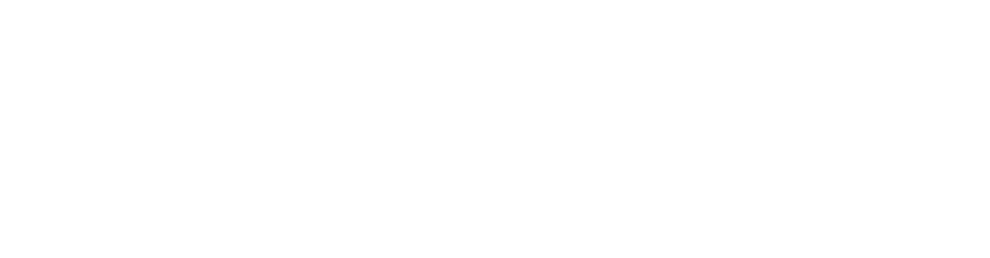
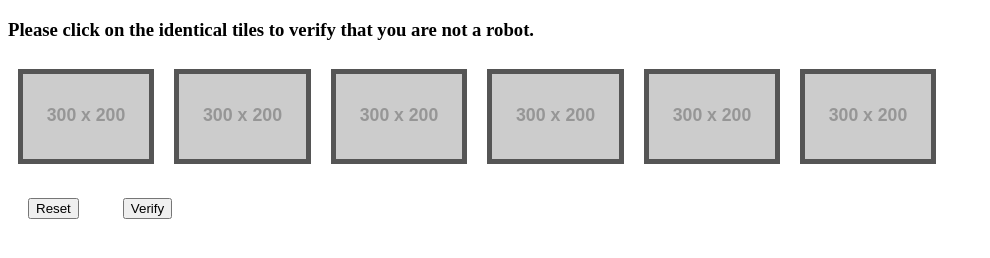
Before and after one commit to acciojob/I-am-not-a-robot-noumantannu06-glitch, a website: page main.html in a window 1280 px wide. Shown: the whole page, without its empty margins (0-990 px from the left). Drawn offline with Linux system fonts and the light colour scheme; placeholder pictures from the web are drawn by us.

Commit message:
created a submission

```diff
--- a/main.html
+++ b/main.html
@@ -10,6 +10,13 @@
   <body>
     <main>
       <!-- solution start -->
+      <h3 id="h">Please click on the identical tiles to verify that you are not a robot.</h3>
+  <p id="para"></p>
+
+  <div id="image-container"></div>
+
+  <button id="reset">Reset</button>
+  <button id="verify">Verify</button>
 
       <!-- solution end -->
     </main>
--- a/script.js
+++ b/script.js
@@ -1 +1,112 @@
 //your code here
+// Images: use 5 unique + 1 duplicate (any image repeated once)
+const imagePaths = [
+  "https://placehold.co/300x200/FF5733/FFFFFF?text=Image+1",
+  "https://placehold.co/300x200/33C4FF/FFFFFF?text=Image+2",
+  "https://placehold.co/300x200/33FF57/FFFFFF?text=Image+3",
+  "https://placehold.co/300x200/F3FF33/000000?text=Image+4",
+  "https://placehold.co/300x200/9933FF/FFFFFF?text=Image+5"
+];
+
+// 1) Pick one image to repeat (index 0–4) and create 6‑item array
+function createImageList() {
+  const copyIndex = Math.floor(Math.random() * 5); // 0–4
+  const list = [...imagePaths];
+  list.push(imagePaths[copyIndex]); // one duplicate
+  return list;
+}
+
+// 2) Shuffle the array (Fisher–Yates)
+function shuffle(arr) {
+  for (let i = arr.length - 1; i > 0; i--) {
+    const j = Math.floor(Math.random() * (i + 1));
+    [arr[i], arr[j]] = [arr[j], arr[i]];
+  }
+  return arr;
+}
+
+// 3) State variables
+let clickedImages = [];   // [{ imgElem, dataNsTest }]
+let resetBtn, verifyBtn, hMsg, resultPara;
+
+function renderImages() {
+  const imageList = createImageList();
+  const shuffledList = shuffle(imageList);
+  const container = document.getElementById("image-container");
+  container.innerHTML = ""; // clear old images
+
+  // Generate 6 img elements with data-ns-test
+  shuffledList.forEach(src => {
+    const img = document.createElement("img");
+    img.src = src;
+    img.alt = "Tile";
+    img.dataset.nsTest = src; // this is how we identify “same tile”
+    img.addEventListener("click", handleImageClick);
+    container.appendChild(img);
+  });
+}
+
+// 4) Click handler for images
+function handleImageClick(e) {
+  const img = e.target;
+
+  // Ignore if already clicked or same image twice
+  if (img.classList.contains("selected")) return;
+
+  // Mark as selected
+  img.classList.add("selected");
+  clickedImages.push({ img, dataNsTest: img.dataset.nsTest });
+
+  // Show Reset button once at least one tile is clicked
+  resetBtn.classList.remove("hidden");
+
+  // Show Verify button only after exactly two distinct images
+  if (clickedImages.length === 2) {
+    verifyBtn.classList.remove("hidden");
+  } else if (clickedImages.length > 2) {
+    verifyBtn.classList.add("hidden");
+  }
+}
+
+// 5) Reset button click
+function handleReset() {
+  // Unselect images
+  clickedImages.forEach(({ img }) => img.classList.remove("selected"));
+  clickedImages = [];
+
+  // Reset UI
+  resetBtn.classList.add("hidden");
+  verifyBtn.classList.add("hidden");
+  resultPara.textContent = "";
+}
+
+// 6) Verify button click
+function handleVerify() {
+  const [a, b] = clickedImages;
+
+  // Must be two different images
+  const isIdentical = a.dataNsTest === b.dataNsTest;
+
+  verifyBtn.classList.add("hidden");
+  resultPara.textContent = isIdentical
+    ? "You are a human. Congratulations!"
+    : "We can't verify you as a human. You selected the non-identical tiles.";
+}
+
+// 7) Initialize everything
+function init() {
+  renderImages();
+
+  resetBtn = document.getElementById("reset");
+  verifyBtn = document.getElementById("verify");
+  hMsg = document.getElementById("h");
+  resultPara = document.getElementById("para");
+
+  resetBtn.classList.add("hidden");
+  verifyBtn.classList.add("hidden");
+
+  resetBtn.addEventListener("click", handleReset);
+  verifyBtn.addEventListener("click", handleVerify);
+}
+
+window.addEventListener("load", init);
```
